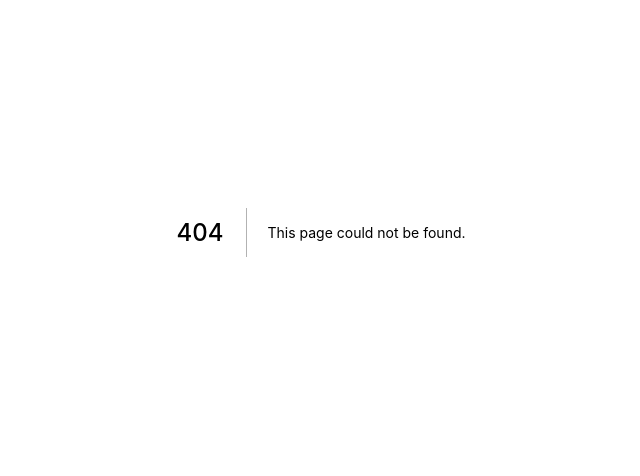
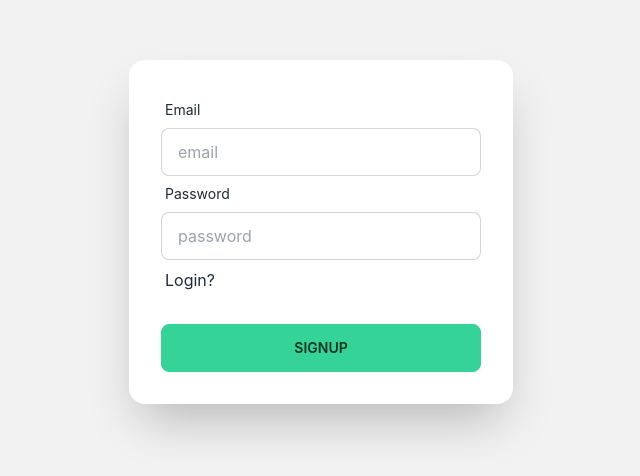
Before and after one commit to SakibAhamedKhan/e-commerce, a Next.js app: page /signup in a window 1280 px wide. Before the commit this address had no page. Shown: the part 168-644 px from the top of the page, without its empty margins (319-959 px from the left). Built offline with nearby package versions, Linux system fonts and the light colour scheme.

Commit message:
login and signup with firebase done

```diff
--- /dev/null
+++ b/firebase.init.js
@@ -0,0 +1,20 @@
+// Import the functions you need from the SDKs you need
+import { initializeApp } from "firebase/app";
+import {getAuth} from 'firebase/auth'
+// TODO: Add SDKs for Firebase products that you want to use
+// https://firebase.google.com/docs/web/setup#available-libraries
+
+// Your web app's Firebase configuration
+const firebaseConfig = {
+  apiKey: "AIzaSyCDlGqc5VhWuEDQzLi1ZAANxwFIUrECKFY",
+  authDomain: "e-commerce-nextjs-e633d.firebaseapp.com",
+  projectId: "e-commerce-nextjs-e633d",
+  storageBucket: "e-commerce-nextjs-e633d.appspot.com",
+  messagingSenderId: "610675458458",
+  appId: "1:610675458458:web:23f339483cadd1238efa23"
+};
+
+// Initialize Firebase
+const app = initializeApp(firebaseConfig);
+const auth = getAuth(app);
+export default auth;
--- a/pages/index.js
+++ b/pages/index.js
@@ -1,69 +1,21 @@
 import Head from 'next/head'
 import Image from 'next/image'
 import styles from '../styles/Home.module.css'
+import Link from 'next/link';
 
 export default function Home() {
   return (
-    <div className={styles.container}>
-      <Head>
-        <title>Create Next App</title>
-        <meta name="description" content="Generated by create next app" />
-        <link rel="icon" href="/favicon.ico" />
-      </Head>
-
-      <main className={styles.main}>
-        <h1 className={styles.title}>
-          Welcome to <a href="https://nextjs.org">Next.js!</a>
-        </h1>
-
-        <p className={styles.description}>
-          Get started by editing{' '}
-          <code className={styles.code}>pages/index.js</code>
-        </p>
-
-        <div className={styles.grid}>
-          <a href="https://nextjs.org/docs" className={styles.card}>
-            <h2>Documentation &rarr;</h2>
-            <p>Find in-depth information about Next.js features and API.</p>
-          </a>
-
-          <a href="https://nextjs.org/learn" className={styles.card}>
-            <h2>Learn &rarr;</h2>
-            <p>Learn about Next.js in an interactive course with quizzes!</p>
-          </a>
-
-          <a
-            href="https://github.com/vercel/next.js/tree/canary/examples"
-            className={styles.card}
-          >
-            <h2>Examples &rarr;</h2>
-            <p>Discover and deploy boilerplate example Next.js projects.</p>
-          </a>
-
-          <a
-            href="https://vercel.com/new?utm_source=create-next-app&utm_medium=default-template&utm_campaign=create-next-app"
-            className={styles.card}
-          >
-            <h2>Deploy &rarr;</h2>
-            <p>
-              Instantly deploy your Next.js site to a public URL with Vercel.
-            </p>
-          </a>
+    <div>
+      <div class="navbar bg-base-100">
+        <div class="flex-1">
+          <a class="btn btn-ghost normal-case text-xl">E-Commerce</a>
         </div>
-      </main>
-
-      <footer className={styles.footer}>
-        <a
-          href="https://vercel.com?utm_source=create-next-app&utm_medium=default-template&utm_campaign=create-next-app"
-          target="_blank"
-          rel="noopener noreferrer"
-        >
-          Powered by{' '}
-          <span className={styles.logo}>
-            <Image src="/vercel.svg" alt="Vercel Logo" width={72} height={16} />
-          </span>
-        </a>
-      </footer>
+        <div class="flex-none">
+          <ul class="menu menu-horizontal p-0">
+            <li><Link href='/login'>Login</Link></li>
+          </ul>
+        </div>
+      </div>
     </div>
   )
 }
--- /dev/null
+++ b/pages/login.js
@@ -0,0 +1,54 @@
+import Link from 'next/link';
+import React from 'react';
+import { useSignInWithEmailAndPassword } from 'react-firebase-hooks/auth';
+import auth from '../firebase.init';
+
+const login = () => {
+    const [
+        signInWithEmailAndPassword,
+        user,
+        loading,
+        error,
+      ] = useSignInWithEmailAndPasswordd(auth);
+
+    const handleLoginSubmit =(e) => {
+        e.preventDefault();
+        const email = e.target.email.value;
+        const password = e.target.password.value;
+
+        console.log(email, password);
+        signInWithEmailAndPassword(email, password);
+    }
+    return (
+        <div class="hero min-h-screen w-full bg-base-200">
+            <div class="hero-content text-center">
+                <div class="card flex-shrink-0 w-full md:w-96 lg:w-96 max-w-sm shadow-2xl bg-base-100">
+                    <div class="card-body">
+                        <form onSubmit={handleLoginSubmit}>
+                            <div class="form-control">
+                                <label class="label">
+                                    <span class="label-text">Email</span>
+                                </label>
+                                <input type="email" placeholder="email" name='email' class="input input-bordered" />
+                            </div>
+                            <div class="form-control">
+                                <label class="label">
+                                    <span class="label-text">Password</span>
+                                </label>
+                                <input type="password" placeholder="password" name='password' class="input input-bordered" />
+                                <label class="label">
+                                    <Link href="/signup" class="label-text-alt link link-hover font-md   text-red-500">Sign up?</Link>
+                                </label>
+                            </div>
+                            <div class="form-control mt-6">
+                                <button type='submit' class="btn btn-primary">Login</button>
+                            </div>
+                        </form>
+                    </div>
+                </div>
+            </div>
+        </div>
+    );
+};
+
+export default login;
--- /dev/null
+++ b/pages/signup.js
@@ -0,0 +1,56 @@
+import Link from 'next/link';
+import React from 'react';
+import { useCreateUserWithEmailAndPassword } from 'react-firebase-hooks/auth';
+import auth from '../firebase.init';
+
+
+const signup = () => {
+    const [
+        createUserWithEmailAndPassword,
+        user,
+        loading,
+        error,
+    ] = useCreateUserWithEmailAndPassword(auth);
+
+
+    const handleSignupSubmit = (e) => {
+        e.preventDefault();
+        const email = e.target.email.value;
+        const password = e.target.password.value;
+
+        console.log(email, password);
+        createUserWithEmailAndPassword(email, password);
+    }
+    return (
+        <div class="hero min-h-screen w-full bg-base-200">
+            <div class="hero-content text-center">
+                <div class="card flex-shrink-0 w-full md:w-96 lg:w-96 max-w-sm shadow-2xl bg-base-100">
+                    <div class="card-body">
+                        <form onSubmit={handleSignupSubmit}>
+                            <div class="form-control">
+                                <label class="label">
+                                    <span class="label-text">Email</span>
+                                </label>
+                                <input type="email" placeholder="email" name='email' class="input input-bordered" />
+                            </div>
+                            <div class="form-control">
+                                <label class="label">
+                                    <span class="label-text">Password</span>
+                                </label>
+                                <input type="password" placeholder="password" name='password' class="input input-bordered" />
+                                <label class="label">
+                                    <Link href="/login" class="label-text-alt link link-hover font-md   text-red-500">Login?</Link>
+                                </label>
+                            </div>
+                            <div class="form-control mt-6">
+                                <button type='submit' class="btn btn-success">Signup</button>
+                            </div>
+                        </form>
+                    </div>
+                </div>
+            </div>
+        </div>
+    );
+};
+
+export default signup;
--- /dev/null
+++ b/postcss.config.js
@@ -0,0 +1,6 @@
+module.exports = {
+  plugins: {
+    tailwindcss: {},
+    autoprefixer: {},
+  },
+}
--- a/styles/Home.module.css
+++ b/styles/Home.module.css
@@ -1,4 +1,4 @@
-.container {
+/* .container {
   padding: 0 2rem;
 }
 
@@ -113,4 +113,4 @@
     width: 100%;
     flex-direction: column;
   }
-}
+} */
--- a/styles/globals.css
+++ b/styles/globals.css
@@ -1,3 +1,7 @@
+@tailwind base;
+@tailwind components;
+@tailwind utilities;
+
 html,
 body {
   padding: 0;
--- /dev/null
+++ b/tailwind.config.js
@@ -0,0 +1,11 @@
+/** @type {import('tailwindcss').Config} */
+module.exports = {
+  content: [
+    "./pages/**/*.{js,ts,jsx,tsx}",
+    "./components/**/*.{js,ts,jsx,tsx}",
+  ],
+  theme: {
+    extend: {},
+  },
+  plugins: [require("daisyui")],
+}
```
Also changed, not shown: package.json (+8 -2 lines), 1 other file (tests, documents, lock files or other folders).
